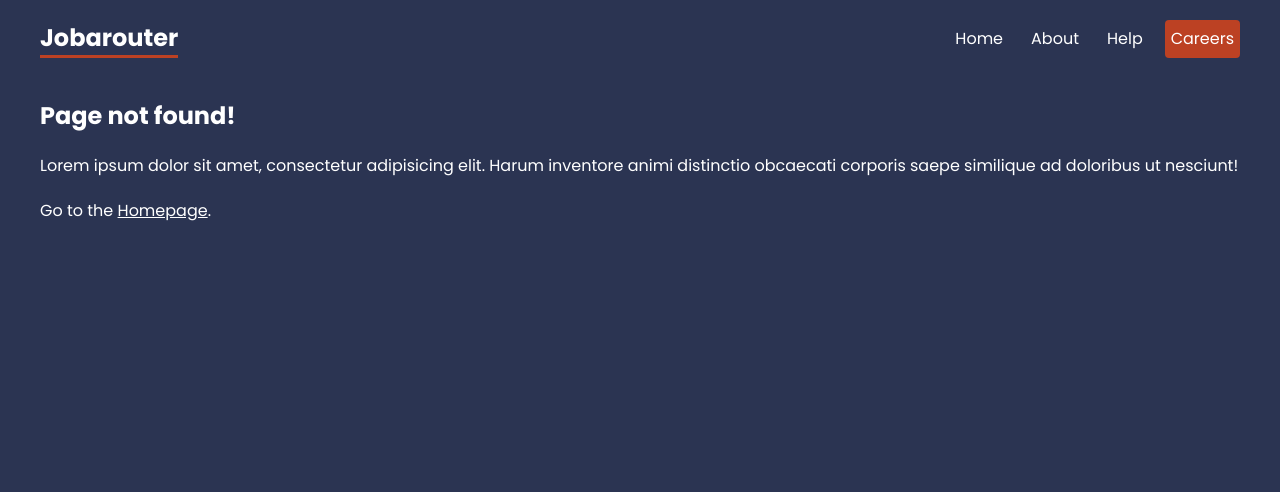
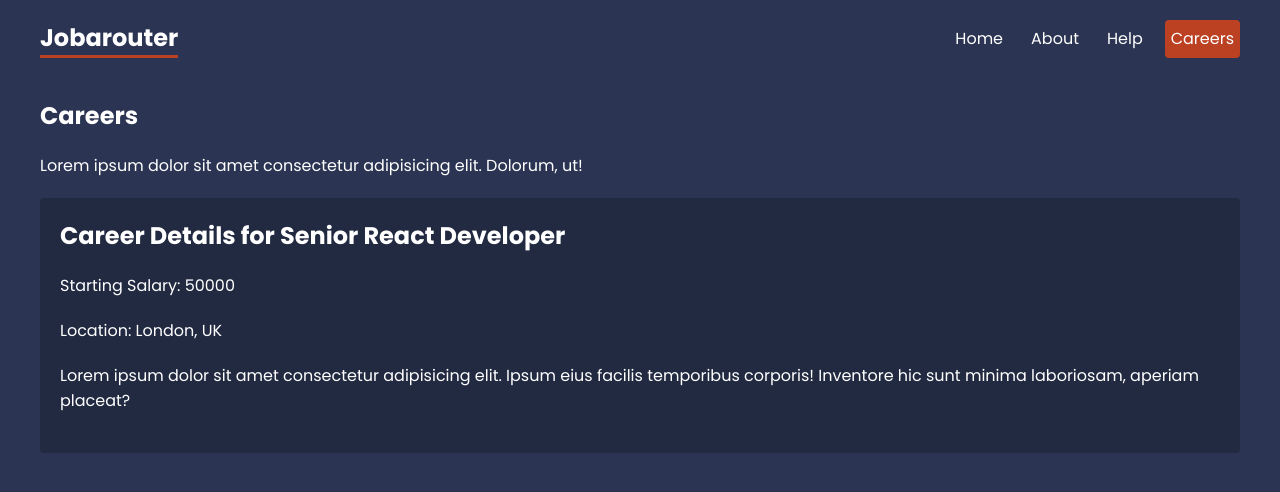
Before and after one commit to vkasyan76/jobarouter, a React (Create React App) app: page /careers/1 in a window 1280 px wide. Shown: the top 492 px of the page. Built offline with nearby package versions, Linux system fonts and the light colour scheme; data requests are answered from the project's data file.

Commit message:
Route Parameters

```diff
--- a/src/App.js
+++ b/src/App.js
@@ -4,16 +4,20 @@
   createRoutesFromElements,
   RouterProvider,
 } from 'react-router-dom'
+// layouts
 import HelpLayout from './layouts/HelpLayout'
 import RootLayout from './layouts/RootLayout'
+import CareersLayout from './layouts/CareersLayout'
 // pages
 import About from './pages/About'
 import Home from './pages/Home'
 import Contact from './pages/help/Contact'
 import Faq from './pages/help/Faq'
 import NotFound from './pages/NotFound'
-import CareersLayout from './layouts/CareersLayout'
 import Careers, { careersLoader } from './pages/careers/Careers'
+import CareerDetails, {
+  careerDetailsLoader,
+} from './pages/careers/CareerDetails'
 
 const router = createBrowserRouter(
   createRoutesFromElements(
@@ -27,6 +31,11 @@
 
       <Route path="careers" element={<CareersLayout />}>
         <Route index element={<Careers />} loader={careersLoader} />
+        <Route
+          path=":id"
+          element={<CareerDetails />}
+          loader={careerDetailsLoader}
+        ></Route>
       </Route>
 
       <Route path="*" element={<NotFound />} />
--- a/src/index.css
+++ b/src/index.css
@@ -127,5 +127,11 @@
 }
 
 /* careers details */
+.career-details {
+  background: rgba(0, 0, 0, 0.2);
+  padding: 20px;
+  border-radius: 4px;
+  margin: 20px 0;
+}
 
 /* breadcrumbs */
--- /dev/null
+++ b/src/pages/careers/CareerDetails.jsx
@@ -0,0 +1,31 @@
+import React from 'react'
+import { useLoaderData, useParams } from 'react-router-dom'
+
+export default function CareerDetails() {
+  const { id } = useParams()
+  const career = useLoaderData()
+
+  return (
+    <div className="career-details">
+      <h2>Career Details for {career.title}</h2>
+      <p>Starting Salary: {career.salary}</p>
+      <p>Location: {career.location}</p>
+      <div className="details">
+        <p>
+          Lorem ipsum dolor sit amet consectetur adipisicing elit. Ipsum eius
+          facilis temporibus corporis! Inventore hic sunt minima laboriosam,
+          aperiam placeat?
+        </p>
+      </div>
+    </div>
+  )
+}
+
+// loader function
+export const careerDetailsLoader = async ({ params }) => {
+  const { id } = params
+
+  const res = await fetch('http://localhost:4000/careers/' + id)
+
+  return res.json()
+}
--- a/src/pages/careers/Careers.jsx
+++ b/src/pages/careers/Careers.jsx
@@ -6,7 +6,7 @@
   return (
     <div className="careers">
       {careers.map((career) => (
-        <Link to="/" key={career.id}>
+        <Link to={career.id.toString()} key={career.id}>
           <p>{career.title}</p>
           <p>Based in {career.location}</p>
         </Link>
```
